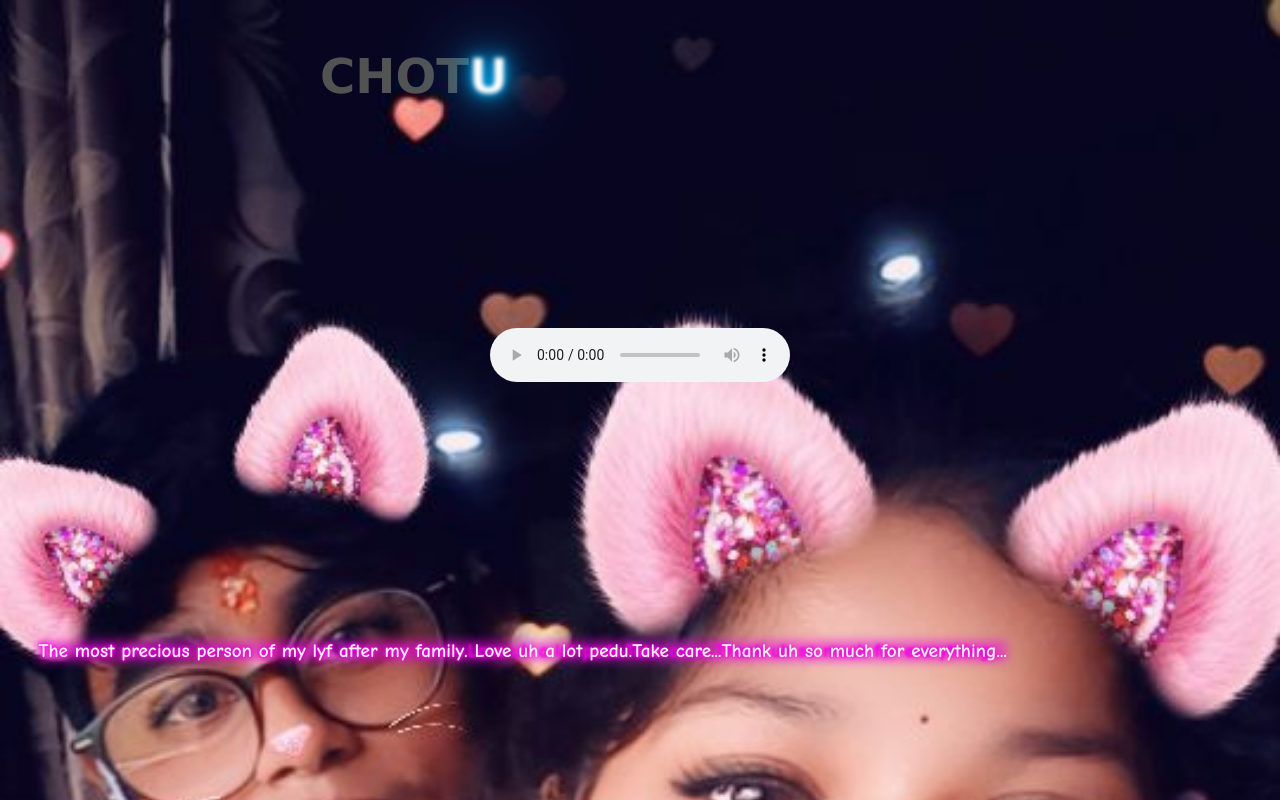
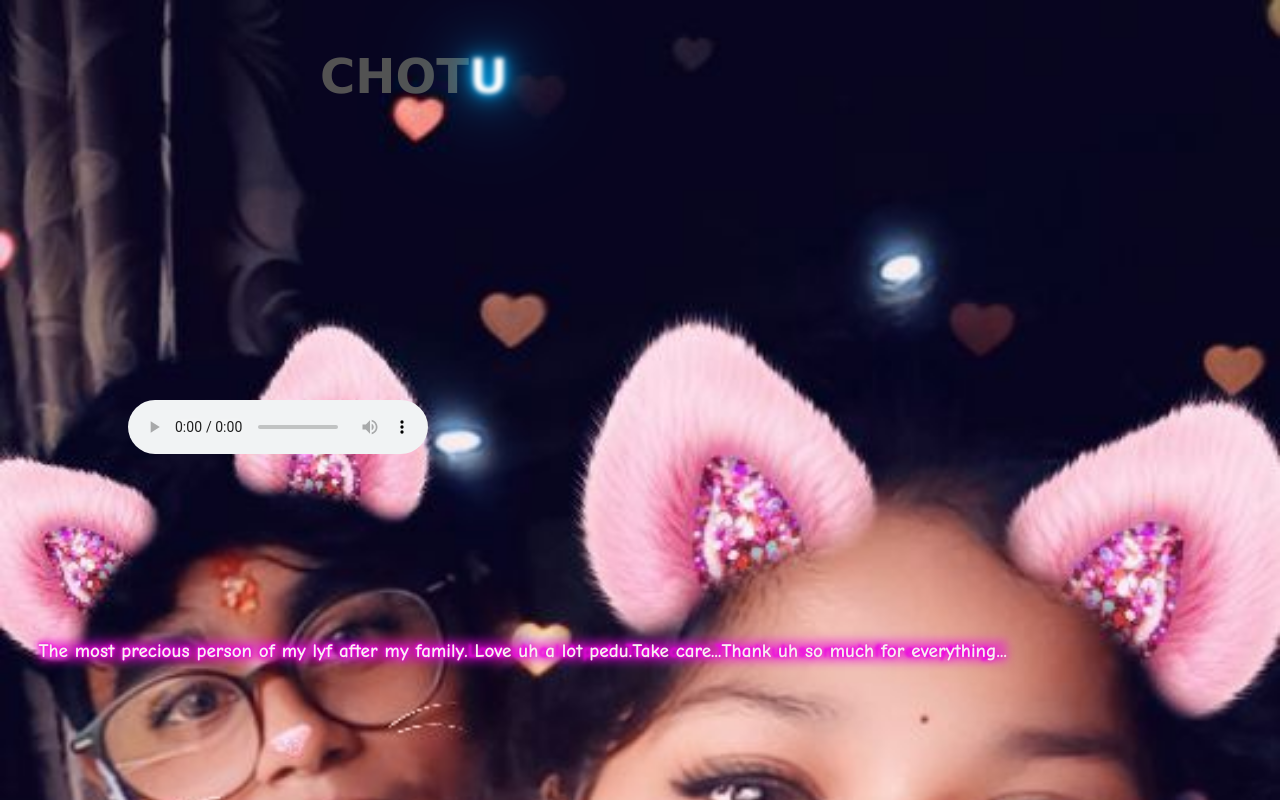
Before and after one commit to hritik-anmol/pedu, a plain HTML site: page index.html in a window 1280 px wide. Drawn offline with Linux system fonts and the light colour scheme.

Commit message:
Update index.css

```diff
--- a/index.css
+++ b/index.css
@@ -124,4 +124,6 @@ audio
     margin: 0;
     padding: 0;
     position: absolute;
+    top: 50%;
+    left: 10%;
 }
```
